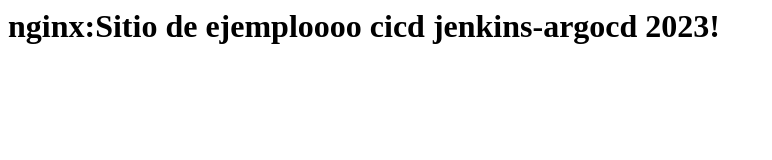
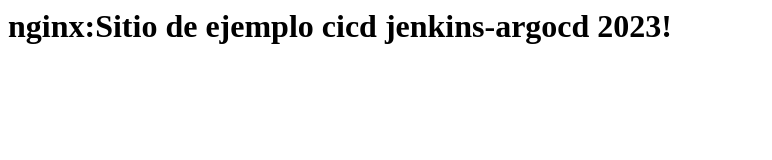
Before and after one commit to njguibert/cicd-test-01, a plain HTML site: page index.html in a window 1280 px wide. Shown: the whole page, without its empty margins (0-772 px from the left). Drawn offline with Linux system fonts and the light colour scheme.

Commit message:
Update index.html

```diff
--- a/index.html
+++ b/index.html
@@ -1 +1 @@
-<h1> nginx:Sitio de ejemploooo cicd jenkins-argocd 2023! </h1>
+<h1> nginx:Sitio de ejemplo cicd jenkins-argocd 2023! </h1>
```
